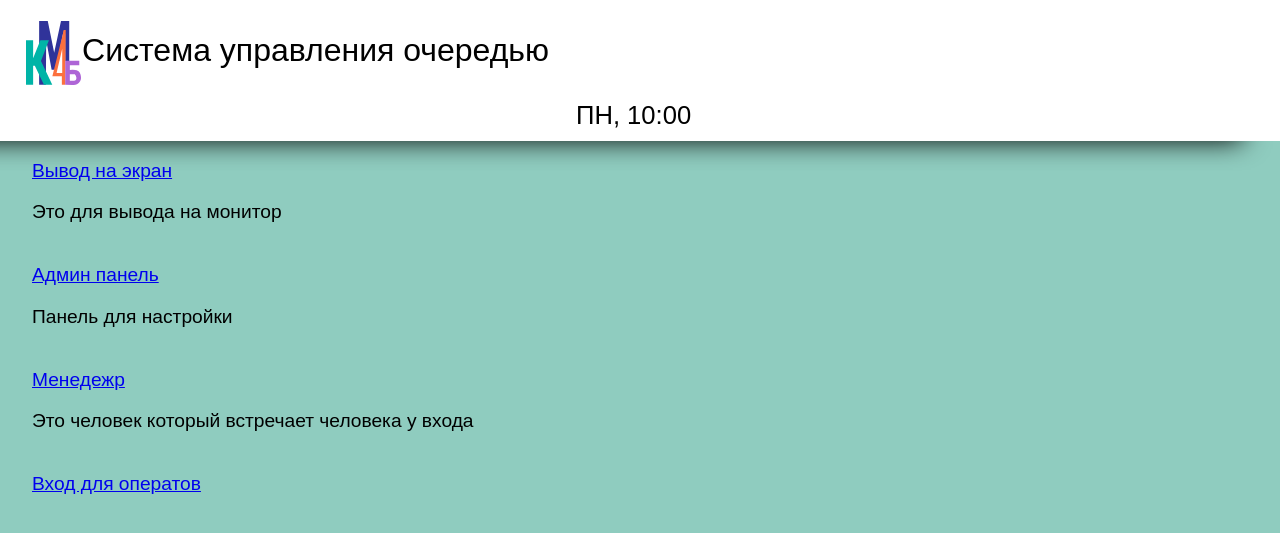
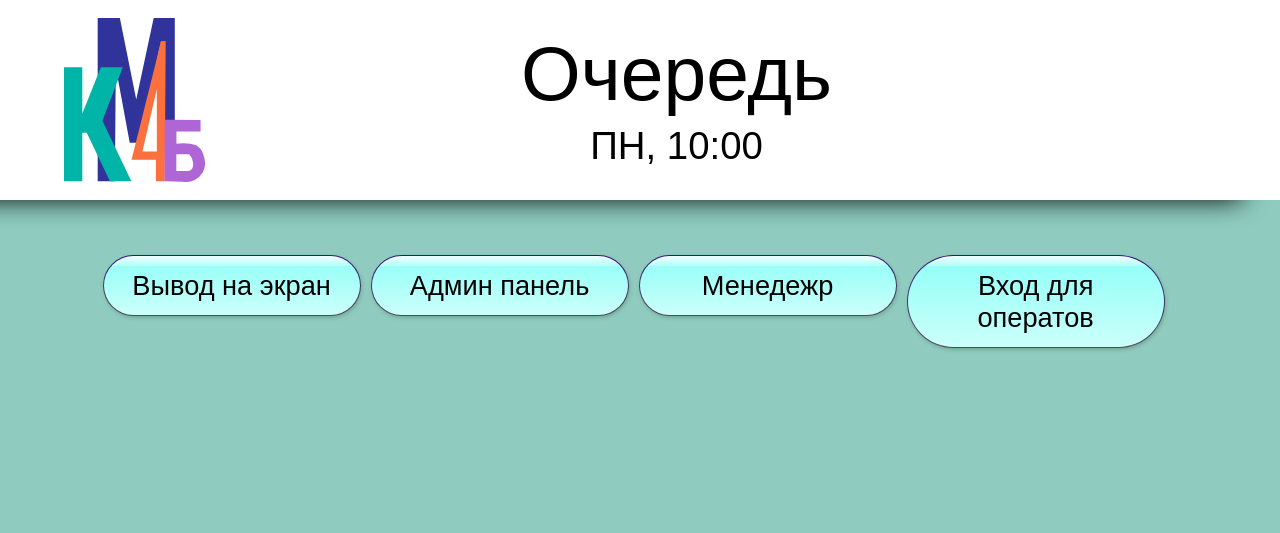
Before and after one commit to SuperFish22/-Electronic-queue, a Flask app: page / in a window 1280 px wide. Shown: the top 533 px of the page. Run offline with Flask 3, Linux system fonts and the light colour scheme.

Commit message:
Новый интерфейс
Перестал работать manager.js

```diff
--- a/app.py
+++ b/app.py
@@ -277,9 +277,14 @@ def add_row(table_name):
         return redirect(url_for("show_table", table_name=table_name))
     return render_template("add.html", table=table)
 
+# if __name__ == '__main__':
+#     with app.app_context():
+#         db.create_all()
+#     socketio.run(app,'172.10.30.89',5000)
+
 if __name__ == '__main__':
     with app.app_context():
         db.create_all()
-    socketio.run(app,'172.10.30.89',5000)
+    socketio.run(app)
 
 # я заебался
--- a/static/style.css
+++ b/static/style.css
@@ -14,54 +14,71 @@ body{
 
 .navbar{
 	background-color: #ffffff;
-	display: block;
+	display: flex;
+	justify-content: space-between;
+	align-items: center;
 	width: 100%;
-	height: 11vw;
-	text-align: center;
+	height: 25%;
 	box-shadow: -3vw 0.01vw 2vw 0.01vw #000000;
 	position: absolute;
 	margin-bottom: 1vw;
 }
 
-.navbar-text {
-	position: absolute;
-	color: black;
-	background: #ffffff;
-	border-color: #d4cece;
-	font-size: 2vw;
-	left: 45vw;
+.navbar-logo {
+	width: 11vw;
+	margin-left: 5%;
+	display: flex;
+	justify-content: center;
 }
 
-#navbar-title {
-	width: 45%;
-	color: #000000;
-	white-space: nowrap;
-	font-size: 2.5vw;
+.navbar-title {
+	display: flex;
+	margin: 0 auto;
+	margin-right: 35%;
+	margin-bottom: 10vh;
+	flex-direction: column;
+	justify-content: center;
+	align-items: center;
+	text-align: center;
+}
+
+#title {
+	font-size: 6vw;
+	margin-bottom: 0.5vw;
+}
+
+#time {
+	font-size: 3vw;
 }
 
 .navbar span, .navbar .navbar-brand, #operators_queue .container:not(:first-child) .row p{
 	color: rgb(0, 0, 0);
 }
 
-#logo {
-	height: 5vw;
-	position: relative;
-	left: 2vw;
-	top: 15%;
-}
-
 #page-content {
-	position: absolute;
-	top: 12.5vw;
+	position:fixed;
+	top: 30%;
 	left: 2.5vw;
 	width: 94vw;
 }
 
 #login_form {
-	background-color: #ffffff;
-	border-color: #d4cece;
-	border-radius: 1vw;
-	width: 33%
+    background-color: #ffffff;
+    border-color: #d4cece;
+    border-radius: 1vw;
+    width: 33%;
+    margin: 40px auto;
+    padding: 20px;
+}
+
+.form-container {
+    display: flex;
+    flex-direction: column;
+    align-items: center;
+}
+
+.mb-3 {
+    margin-bottom: 20px; /* Add margin between form elements */
 }
 
 #customers_queue{
@@ -131,3 +148,95 @@ body{
 		padding-bottom: 30px;
 	}
 }
+
+:root {
+	/* Основной цвет кнопки */
+	--primary: hsl(176, 100%, 78%);
+	/* Светлый цвет для градиента */
+	--light: hsl(175, 100%, 90%);
+	/* Цвет кнопки при наведении */
+	--primary-hover: hsl(176, 100%, 35%);
+  }
+
+  button {
+	/* Убираем стандартную границу */
+	border: 0;
+	/* Скругляем углы кнопки */
+	border-radius: 100vw;
+	/* Устанавливаем относительное позиционирование для использования псевдоэлементов */
+	position: relative;
+	/* Толщина шрифта */
+	font-weight: 500;
+	/* Изменяем курсор на указатель при наведении на кнопку */
+	cursor: pointer;
+	/* Тень */
+	box-shadow: 1px 2px 5px hsl(0, 0%, 0%, 0.25);
+	/* Внутренние отступы */
+	padding: 0.5em;
+	text-align: center;
+
+
+	/* Fix: Close the background-image property */
+	background-image:
+	  linear-gradient(hsl(0 0% 100% / 0.85), transparent 10px),
+	  linear-gradient(hsl(0 0% 100% / 0.25) 10px, transparent 10px),
+	  radial-gradient(
+		circle at 10px 5px,
+		hsl(0 0% 100% / 0.25) 5px,
+		transparent 5px
+	  ),
+	  radial-gradient(
+		circle at 0px 5px,
+		hsl(0 0% 100% / 0.25) 5px,
+		transparent 5px
+	  ),
+	  linear-gradient(var(--primary), var(--light));
+  }
+
+  button::before {
+	/* Создаем пустой псевдоэлемент */
+	content: "";
+	/* Позиционирование относительно родительского элемента */
+	position: absolute;
+	/* Помещаем псевдоэлемент за кнопкой */
+	z-index: -1;
+	/* Смещаем внутрь на 1px с каждой стороны */
+	inset: -1px;
+	/* Центрируем по горизонтали */
+	margin-inline: auto;
+	/* Линейный градиент для фона */
+	background: linear-gradient(hsl(258, 74%, 30%), hsl(0, 0%, 38%));
+	/* Скругляем углы */
+	border-radius: 20vw;
+  }
+
+  button:hover {
+	background-image:
+	  linear-gradient(hsl(0 0% 100% / 0.85), transparent 10px),
+	  linear-gradient(hsl(0 0% 100% / 0.25) 10px, transparent 10px),
+	  radial-gradient(
+		circle at 10px 5px,
+		hsl(0 0% 100% / 0.25) 5px,
+		transparent 5px
+	  ),
+	  radial-gradient(
+		circle at 0px 5px,
+		hsl(0 0% 100% / 0.25) 5px,
+		transparent 5px
+	  ),
+	  linear-gradient(var(--primary-hover), var(--light));
+  }
+
+.button-container {
+	display: flex;
+	flex-wrap: wrap;
+	justify-content: center;
+	gap: 1%;
+	margin-top: 2vh;
+}
+
+.btn-index {
+	font-size: 3.4vh;
+	width: 20vw;
+	text-align: center;
+}
--- a/static/timeProcessing.js
+++ b/static/timeProcessing.js
@@ -1,9 +1,9 @@
 $(document).ready(function() {
-  $(".navbar-text").text(getTime());
+  $("#time").text(getTime());
 })
 
 setInterval(() => {
-  $(".navbar-text").text(getTime());
+  $("#time").text(getTime());
 }, 10 * Math.pow(10, 3));
 
 function getDayOfTheWeek(i) {
--- a/templates/base.html
+++ b/templates/base.html
@@ -12,16 +12,19 @@
     <link rel="stylesheet" href="{{ url_for('static', filename='style.css') }}">
 </head>
 <body>
-    <nav class="navbar navbar-expand-lg">
-      <img align="left" id="logo" src="{{ url_for('static', filename='Logo.svg') }}" draggable="false">
+    <div style="position: static;">
+      <nav class="navbar navbar-expand-lg">
+        <div class="navbar-logo">
+            <img id="logo" src="{{ url_for('static', filename='Logo.svg') }}" draggable="false" onclick="location.href='/'">
+        </div>
 
-		  <div class="container-fluid">
-		    <p id="navbar-title">Система управления очередью</p>
-			  <span class="navbar-text">
-			    Время
-			  </span>
-		  </div>
-    </nav>
+        <div class="navbar-title">
+          <p id="title">Очередь</p>
+          <span id="time">Время</span>
+        </div>
+      </nav>
+    </div>
+
     <div id="page-content">
       {% block content %}
       {% endblock %}
--- a/templates/index.html
+++ b/templates/index.html
@@ -2,9 +2,22 @@
 
 {% block content %}
 
-<a href="/monitor"> Вывод на экран</a><p> Это для вывода на монитор</p><br>
-<a href="/admin"> Админ панель</a><p>Панель для настройки</p><br>
-<a href="/maneger"> Менедежр</a><p> Это человек который встречает человека у входа</p><br>
-<a href="/login"> Вход для оператов </a>
+<div class="button-container">
+    <a href="/monitor">
+        <button class="btn-index">Вывод на экран</button>
+    </a>
+
+    <a href="/admin">
+        <button class="btn-index">Админ панель</button>
+    </a>
+
+    <a href="/maneger">
+        <button class="btn-index"> Менедежр</button>
+    </a>
+
+    <a href="/login">
+        <button class="btn-index"> Вход для оператов </button>
+    </a>
+</div>
 
 {% endblock %}
--- a/templates/maneger.html
+++ b/templates/maneger.html
@@ -7,13 +7,15 @@
   <label for="username">Имя клиента</label><br>
   <input id="username" type="text"><br>
 
-   <label for="birthdate">День рождение</label><br>
-   <input id="birthdate" type="date" value="2001-01-01"><br><br><br>
+  <label for="birthdate">День рождения</label><br>
+  <input id="birthdate" type="date" value="2001-01-01">
 
+  <div class="button-container">
     {% for operation in operations %}
           <button class="btn" value="{{ operation.operation_code }}">
             {{ operation.operation_name }}
           </button>
     {% endfor %}
   </div>
+</div>
 {% endblock %}
```
Also changed, not shown: templates/login.html (+7 -7 lines), instance/queue.db. Lines whose indentation alone changed are shown as unchanged.
